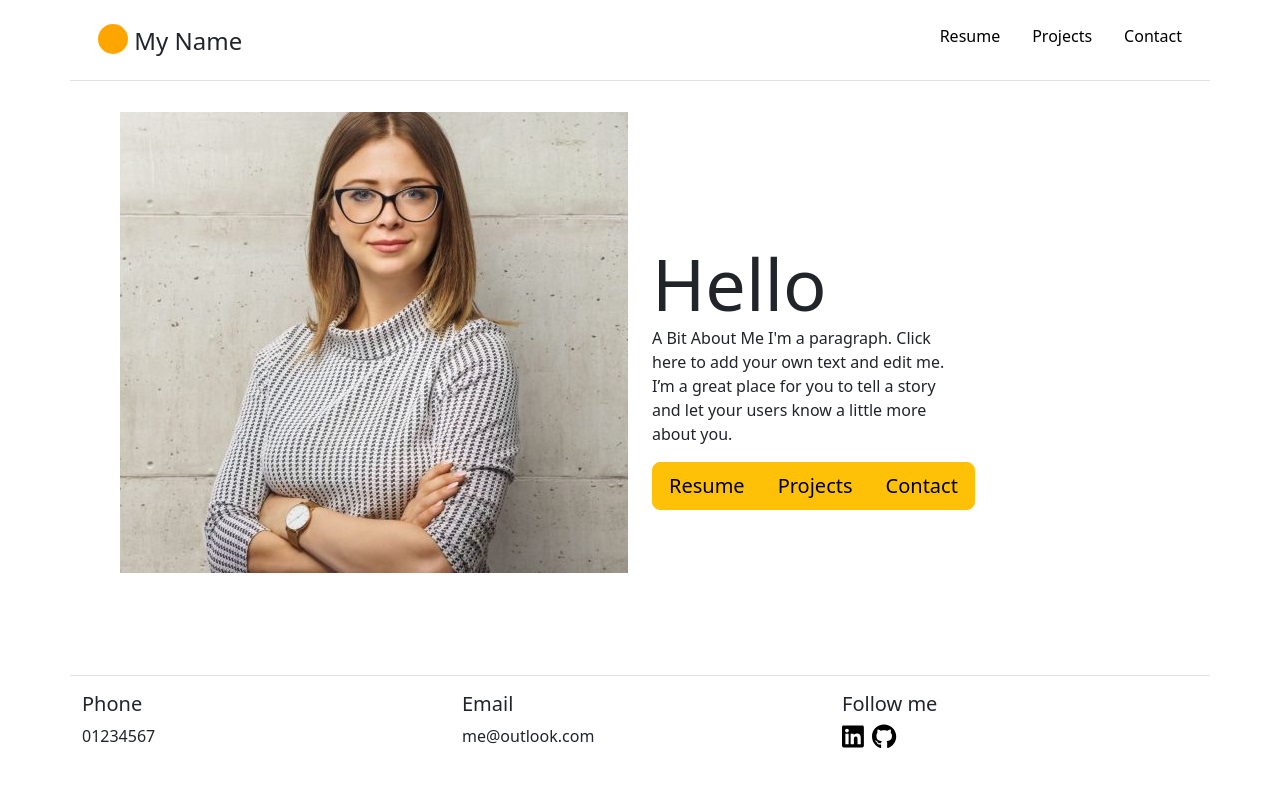
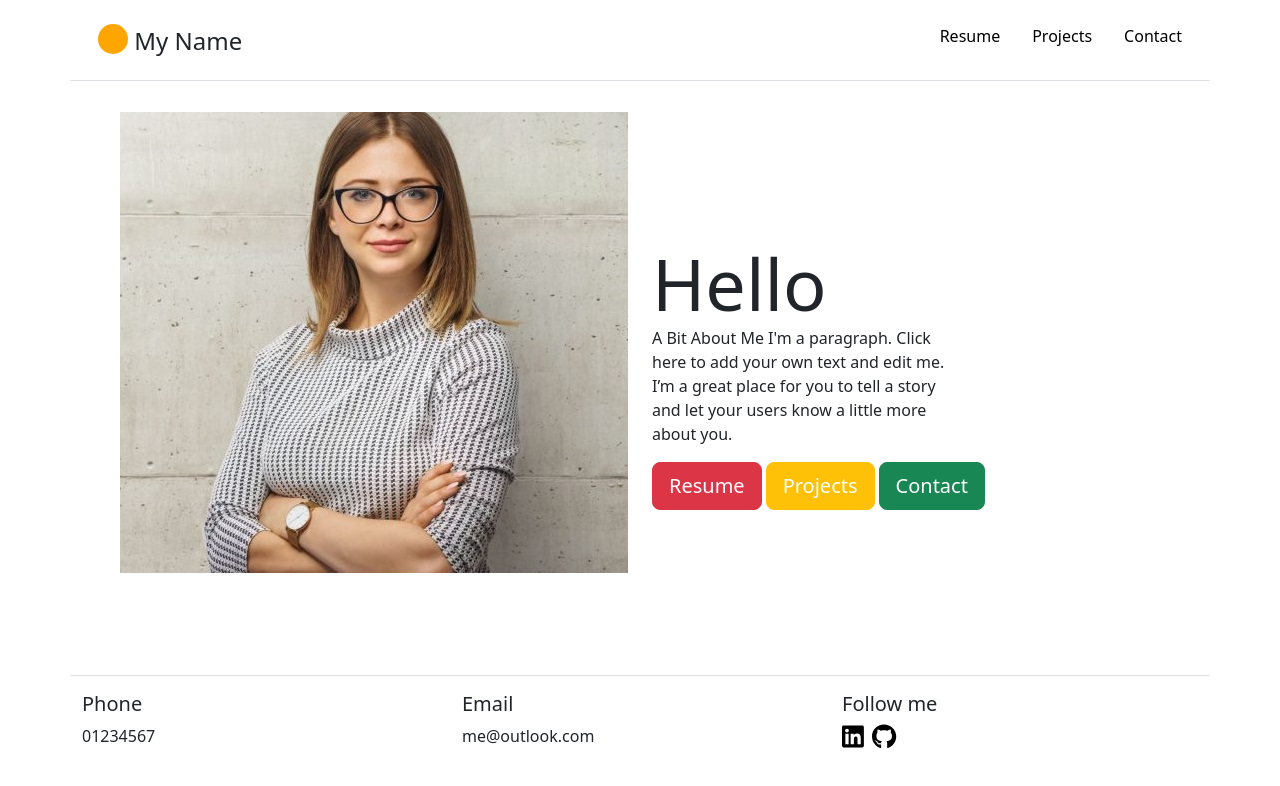
Before and after one commit to zahra-saadat/personal-website, a React (Create React App) app: page / in a window 1280 px wide. Shown: the top 786 px of the page. Built offline with nearby package versions, Linux system fonts and the light colour scheme.

Commit message:
Update Home.js

```diff
--- a/src/Pages/Home.js
+++ b/src/Pages/Home.js
@@ -14,11 +14,9 @@ const Home = () => {
                 Click here to add your own text and edit me.
                 I’m a great place for you to tell a story
                 and let your users know a little more about you.</p>
-            </div>
-            <div className="btn-group btn-group-lg pb-0">
-                <button type="button" className="btn btn-warning">Resume</button>
-                <button type="button" className="btn btn-warning">Projects</button>
-                <button type="button" className="btn btn-warning">Contact</button>
+                <button type="button" className="btn btn-danger btn-lg me-1">Resume</button>
+                <button type="button" className="btn btn-warning btn-lg text-white me-1">Projects</button>
+                <button type="button" className="btn btn-success btn-lg">Contact</button>
 
             </div>
         </div>
```
